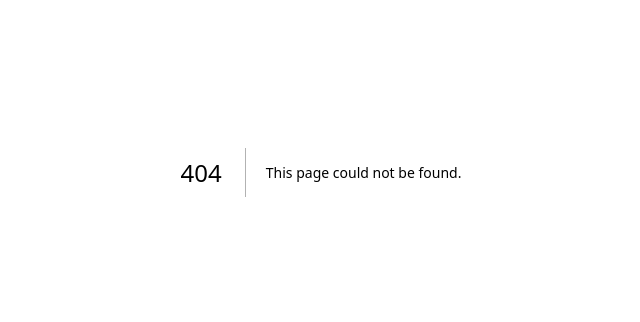
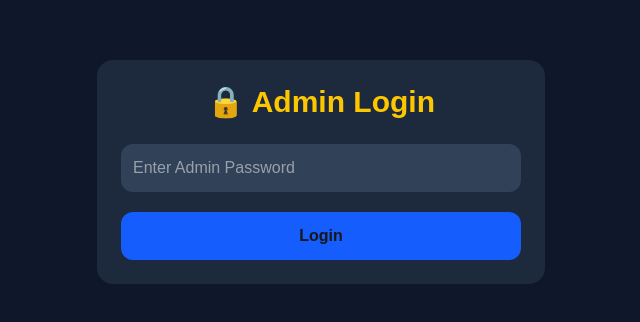
Before and after one commit to omorbro/topup-bd, a Next.js app: page /admin/login in a window 1280 px wide. Before the commit this address had no page. Shown: the part 228-550 px from the top of the page, without its empty margins (319-959 px from the left). Built offline with nearby package versions, Linux system fonts and the light colour scheme.

Commit message:
Admin login protection

```diff
--- /dev/null
+++ b/app/admin/login/page.tsx
@@ -0,0 +1,48 @@
+"use client";
+
+import { useState } from "react";
+import { useRouter } from "next/navigation";
+
+export default function AdminLogin() {
+  const router = useRouter();
+
+  const [password, setPassword] = useState("");
+
+  function login() {
+    if (password === "topupbd123") {
+      localStorage.setItem("admin-login", "true");
+      router.push("/admin");
+    } else {
+      alert("❌ Wrong Password");
+    }
+  }
+
+  return (
+    <main className="min-h-screen flex items-center justify-center bg-slate-900 p-4">
+
+      <div className="w-full max-w-md bg-slate-800 rounded-2xl p-6">
+
+        <h1 className="text-3xl font-bold text-center text-yellow-400 mb-6">
+          🔒 Admin Login
+        </h1>
+
+        <input
+          type="password"
+          placeholder="Enter Admin Password"
+          value={password}
+          onChange={(e) => setPassword(e.target.value)}
+          className="w-full rounded-xl bg-slate-700 p-3 text-white outline-none"
+        />
+
+        <button
+          onClick={login}
+          className="w-full mt-5 bg-blue-600 hover:bg-blue-700 py-3 rounded-xl font-bold"
+        >
+          Login
+        </button>
+
+      </div>
+
+    </main>
+  );
+}
--- a/app/admin/page.tsx
+++ b/app/admin/page.tsx
@@ -14,6 +14,19 @@ import { db } from "@/lib/firebase";
 export default function AdminPage() {
   const [loggedIn, setLoggedIn] = useState(false);
   const [password, setPassword] = useState("");
+  const [checkingLogin, setCheckingLogin] = useState(true);
+
+useEffect(() => {
+  const loggedIn = localStorage.getItem("admin-login");
+
+  if (loggedIn !== "true") {
+    window.location.href = "/admin/login";
+    return;
+  }
+
+  setLoggedIn(true);
+  setCheckingLogin(false);
+}, []);
 
   const [orders, setOrders] = useState<any[]>([]);
   const [search, setSearch] = useState("");
@@ -42,6 +55,13 @@ export default function AdminPage() {
     return () => unsubscribe();
   }, [loggedIn]);
 
+if (checkingLogin) {
+  return (
+    <main className="min-h-screen flex items-center justify-center bg-slate-900 text-white">
+      Checking Login...
+    </main>
+  );
+}
   async function changeStatus(
     id: string,
     status: string
@@ -58,6 +78,7 @@ export default function AdminPage() {
 
 const login = () => {
   if (password === "topupbd123") {
+    localStorage.setItem("admin-login", "true");
     setLoggedIn(true);
   } else {
     alert("Wrong Password!");
```
Lines whose indentation alone changed are shown as unchanged.
